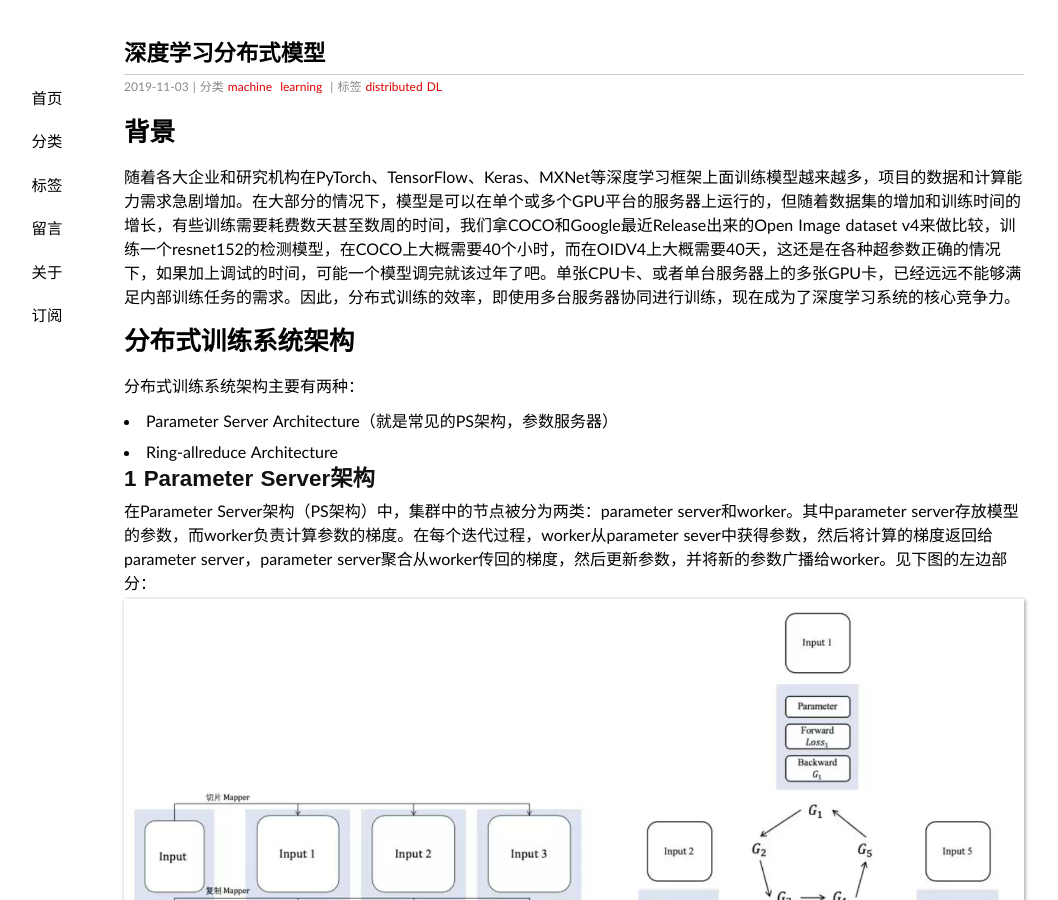
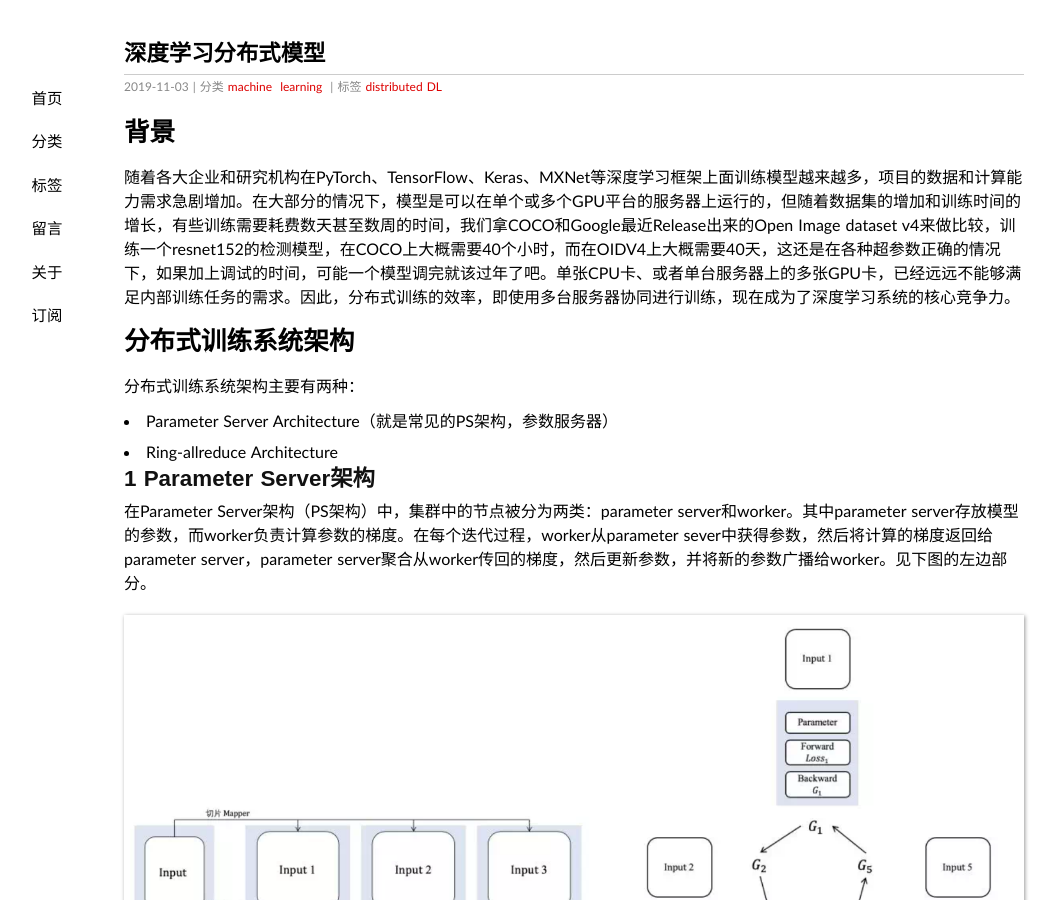
Before and after one commit to goyas/goyas.github.io, a Jekyll site: the page built from _posts/2019-11-03-deep-learning.md, in a window 1280 px wide and 900 px high. Shown: the whole window, without its empty margins (66-1124 px from the left). Built offline with Jekyll 4.4.1, drawn with Linux system fonts in a browser that asks for light colours; some web fonts are replaced.

Commit message:
update 2019-11-03-deep-learning.md

```diff
--- a/_posts/2019-11-03-deep-learning.md
+++ b/_posts/2019-11-03-deep-learning.md
@@ -15,8 +15,9 @@ excerpt: 深度学习分布式模型概述
 * Ring-allreduce Architecture
 
 ## 1 Parameter Server架构
-在Parameter Server架构（PS架构）中，集群中的节点被分为两类：parameter server和worker。其中parameter server存放模型的参数，而worker负责计算参数的梯度。在每个迭代过程，worker从parameter sever中获得参数，然后将计算的梯度返回给parameter server，parameter server聚合从worker传回的梯度，然后更新参数，并将新的参数广播给worker。见下图的左边部分：
-![](/assets/storage/parameter server.png)
+在Parameter Server架构（PS架构）中，集群中的节点被分为两类：parameter server和worker。其中parameter server存放模型的参数，而worker负责计算参数的梯度。在每个迭代过程，worker从parameter sever中获得参数，然后将计算的梯度返回给parameter server，parameter server聚合从worker传回的梯度，然后更新参数，并将新的参数广播给worker。见下图的左边部分。
+
+![](/assets/storage/ps.png)
 
 ## 2 Ring-allreduce架构
 在Ring-allreduce架构中，各个设备都是worker，并且形成一个环，如上图所示，没有中心节点来聚合所有worker计算的梯度。在一个迭代过程，每个worker完成自己的mini-batch训练，计算出梯度，并将梯度传递给环中的下一个worker，同时它也接收从上一个worker的梯度。对于一个包含N个worker的环，各个worker需要收到其它N-1个worker的梯度后就可以更新模型参数。其实这个过程需要两个部分：scatter-reduce和allgather，百度开发了自己的allreduce框架，并将其用在了深度学习的分布式训练中。
```
Also changed, not shown: assets/storage/ps.png (renamed from assets/storage/parameter server.png).
